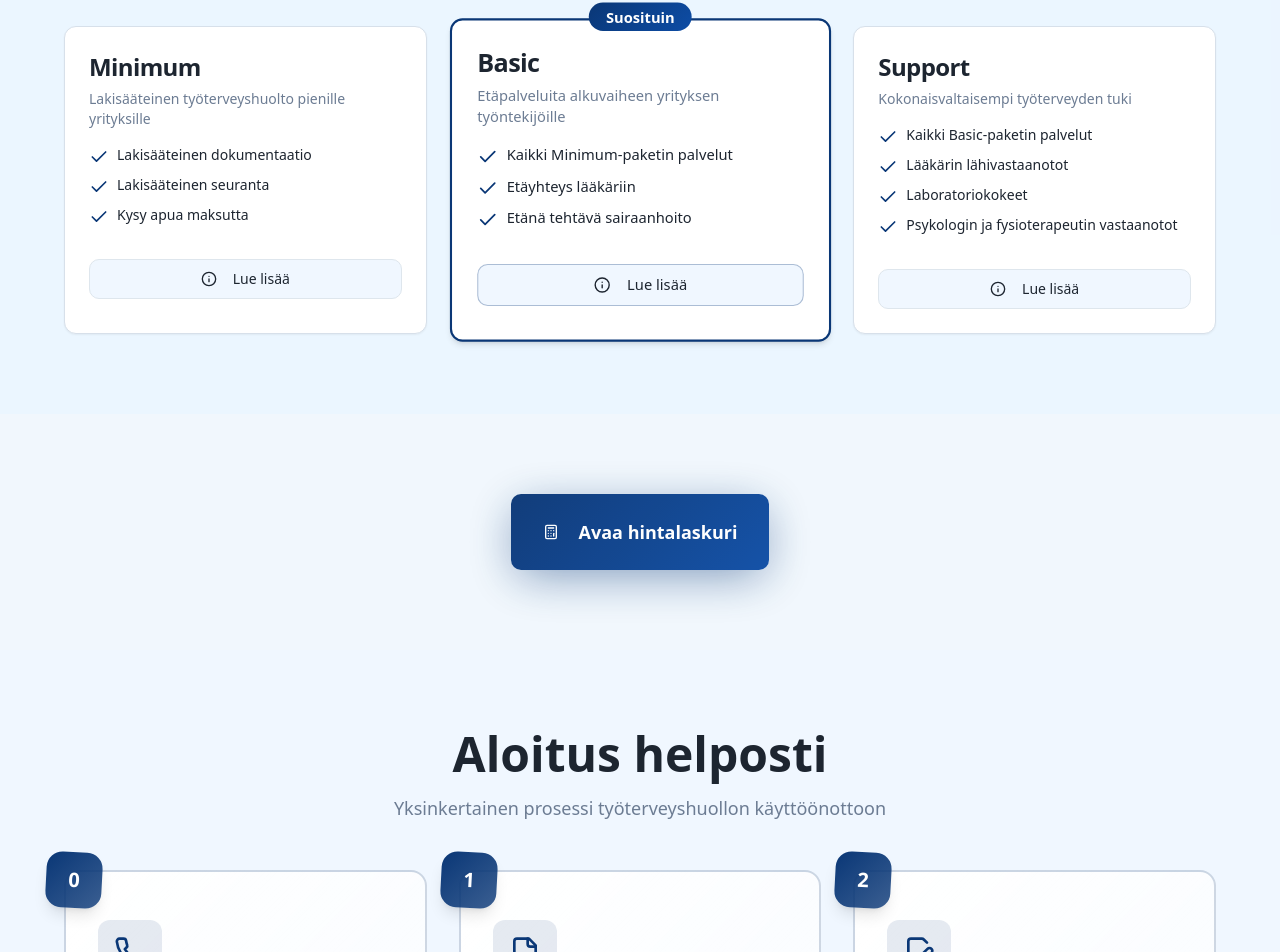
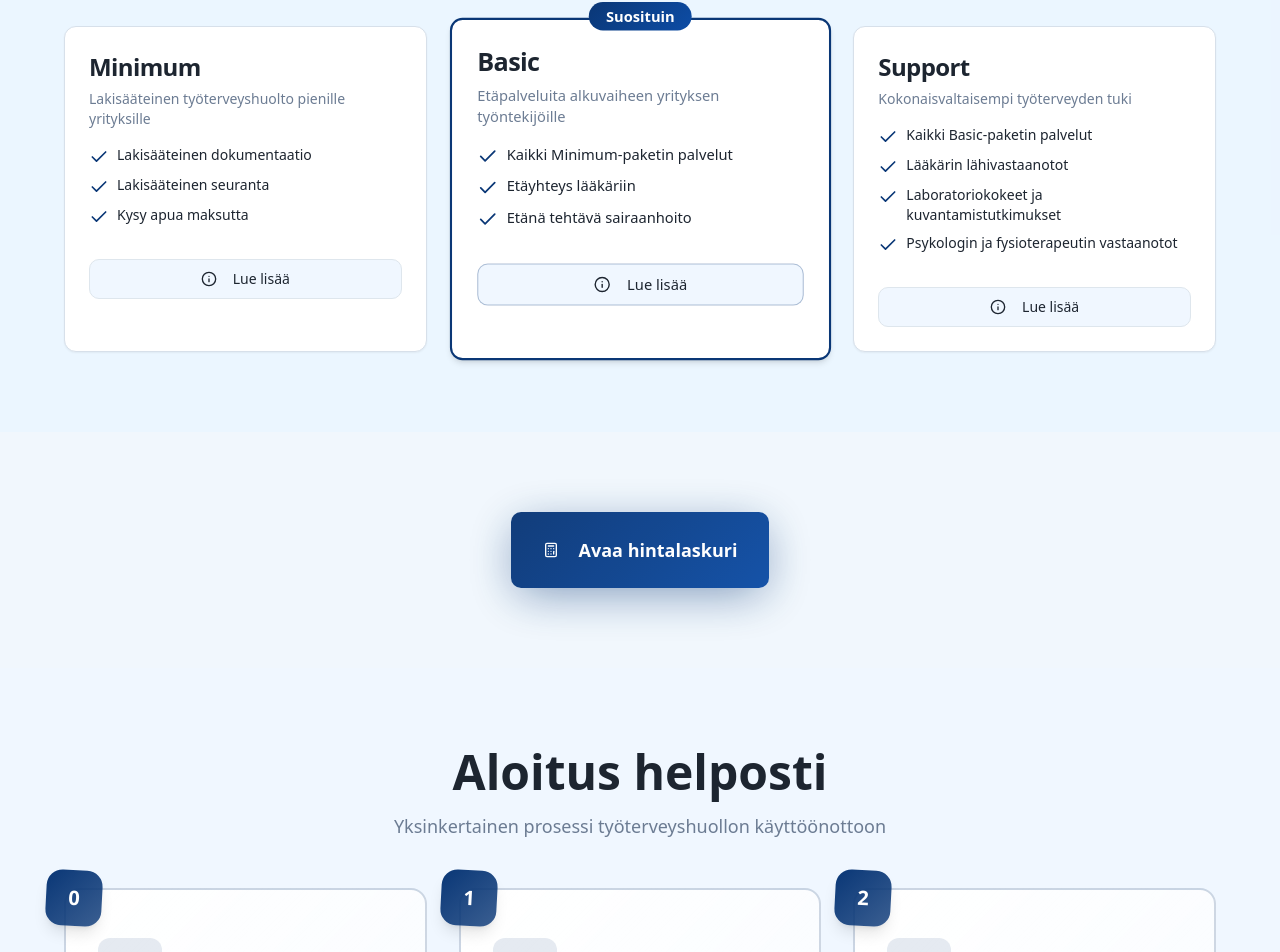
Before and after one commit to jussikurikka/starthealth-site, a React (Vite) app: page / in a window 1280 px wide. Shown: the part 2560-3512 px from the top of the page. Built offline with nearby package versions, Linux system fonts and the light colour scheme; the HTML template or start-up script is replaced by a standard one.

Commit message:
Preceding changes

```diff
--- a/src/contexts/LanguageContext.tsx
+++ b/src/contexts/LanguageContext.tsx
@@ -57,7 +57,7 @@ const translations = {
     'services.support.desc': 'Kokonaisvaltaisempi työterveyden tuki',
     'services.support.feature1': 'Kaikki Basic-paketin palvelut',
     'services.support.feature2': 'Lääkärin lähivastaanotot',
-    'services.support.feature3': 'Laboratoriokokeet',
+    'services.support.feature3': 'Laboratoriokokeet ja kuvantamistutkimukset',
     'services.support.feature4': 'Psykologin ja fysioterapeutin vastaanotot',
     'services.cta.details': 'Lue lisää',
     'services.cta.quote': 'Pyydä tarjous',
```
